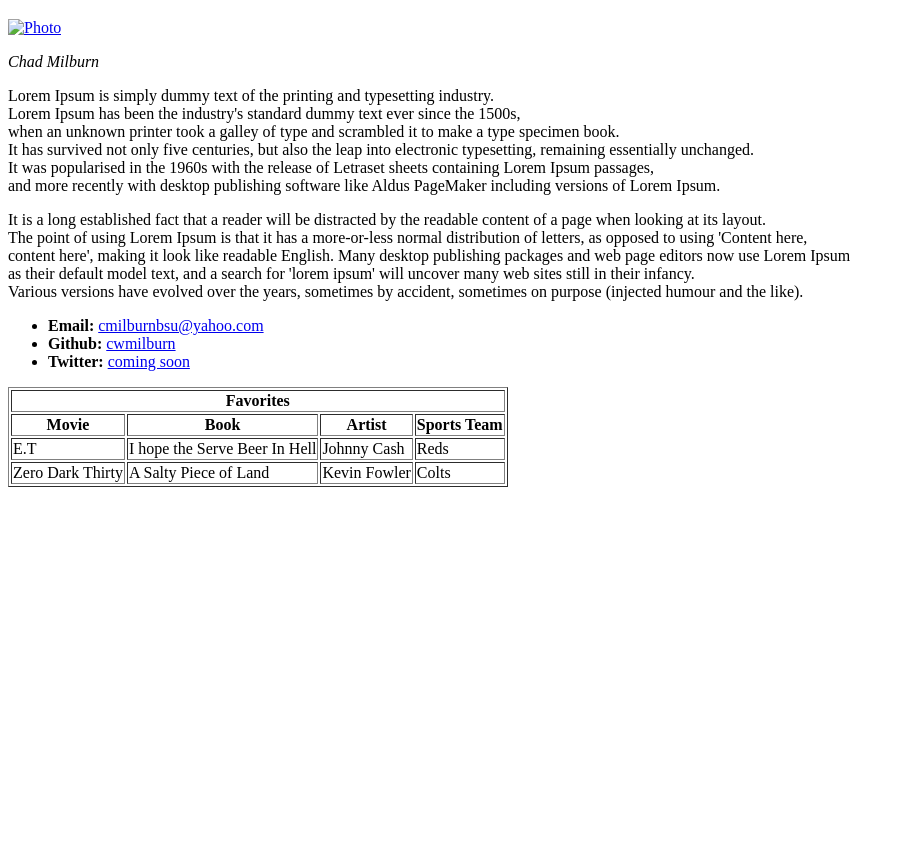
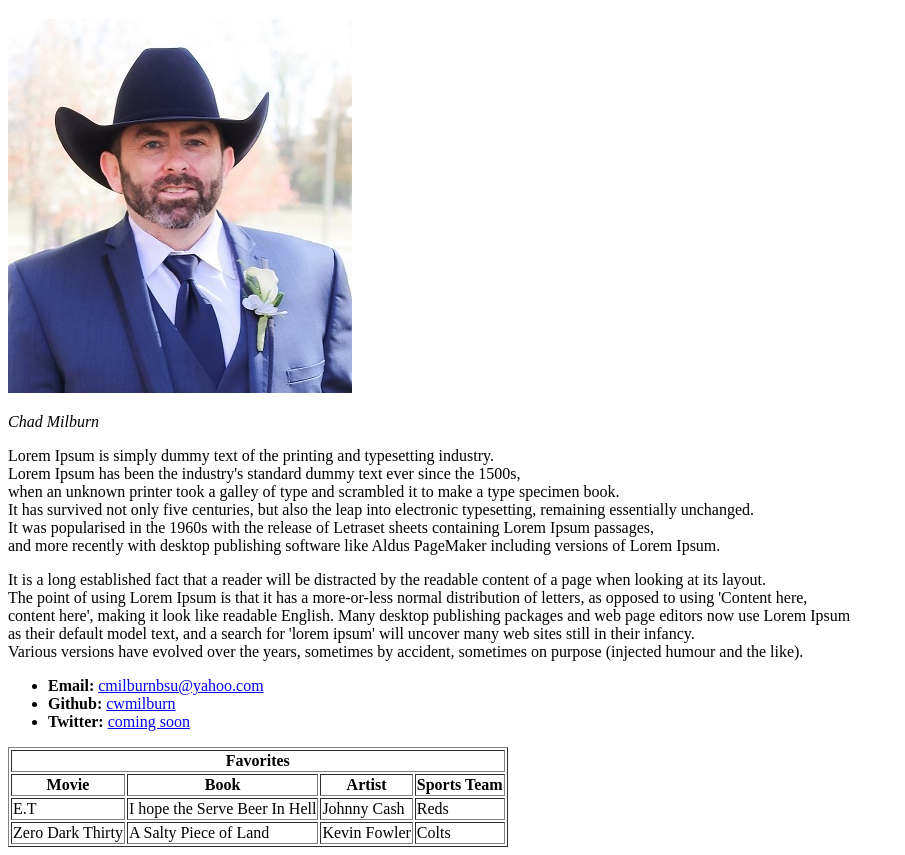
Before and after one commit to chadmilburn/chadmilburn.github.io, a plain HTML site: page index.html in a window 1280 px wide. Shown: the part 61-916 px from the top of the page, without its empty margins (0-905 px from the left). Before the commit the page ends 800 px from the top, so only its background shows below. Drawn offline with Linux system fonts and the light colour scheme; files whose address does not match are found by name.

Commit message:
added photo

```diff
--- a/index.html
+++ b/index.html
@@ -8,8 +8,8 @@
 <body>
   <h1>Profile <Picture></Picture></h1>
   <article>
-  <a target="_blank" href="C:/Users/Chad/Desktop/but-ind-data-pt-12-2020-u-c/Week-11-HTML-and-CSS/Day-2-Material/Activities/01-Stu_HTMLBio/Unsolved/Milburn.jpg">
-    <img src="C:/Users/Chad/Desktop/but-ind-data-pt-12-2020-u-c/Week-11-HTML-and-CSS/Day-2-Material/Activities/01-Stu_HTMLBio/Unsolved/Milburn.jpg" alt="Photo">
+  <a target="_blank" href="C:/Users/Chad/Desktop/Milburn.jpg">
+    <img src="C:/Users/Chad/Desktop/Milburn.jpg" alt="Photo">
   </a>
   <p><em>Chad Milburn</em></p>
   </article>
```
Also changed, not shown: Milburn.jpg (added).
